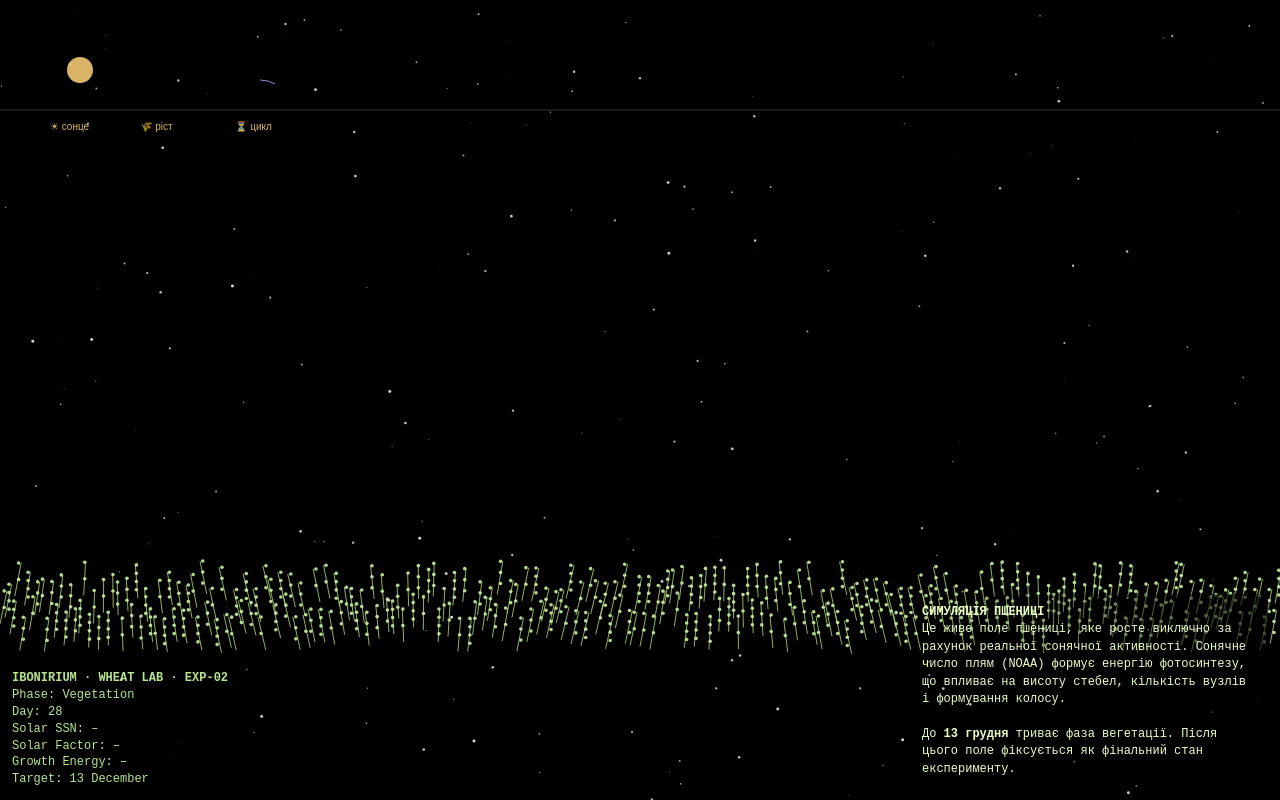
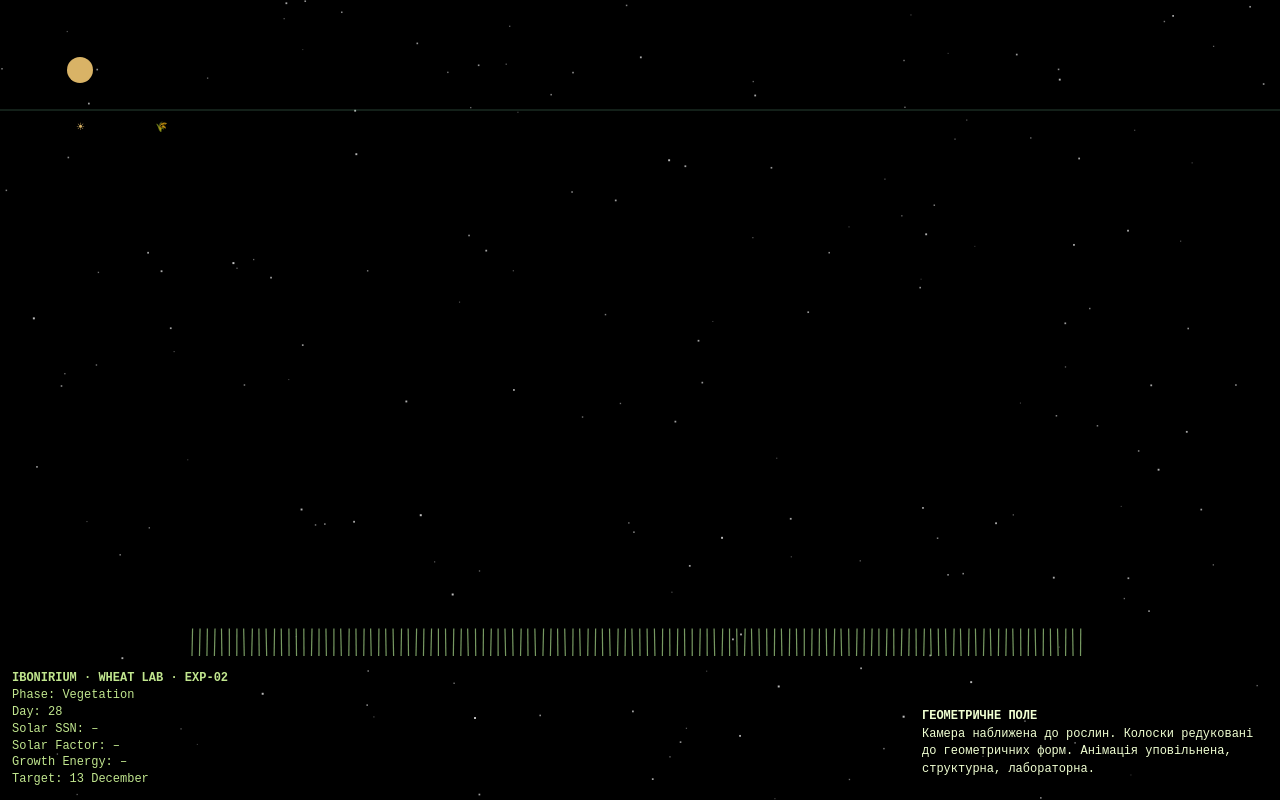
Before and after one commit to lavandaaudit/zeek, a plain HTML site: page index.html in a window 1280 px wide. Drawn offline with Linux system fonts and the light colour scheme; no server answers.

Commit message:
Update index.html

```diff
--- a/index.html
+++ b/index.html
@@ -18,7 +18,7 @@ canvas { position:fixed; inset:0; }
   position:fixed;
   bottom:12px; left:12px;
   font-family:monospace;
-  color:#caff9e;
+  color:#d6ff9e;
   font-size:12px;
   line-height:1.4;
   opacity:0.9;
@@ -30,7 +30,7 @@ canvas { position:fixed; inset:0; }
   max-width:360px;
   font-family:monospace;
   font-size:12px;
-  color:#eaffc7;
+  color:#f0ffd2;
   line-height:1.45;
   background:linear-gradient(to left,rgba(0,0,0,0.65),transparent);
   padding:10px 14px;
@@ -54,12 +54,9 @@ Target: 13 December
 </div>
 
 <div id="panel">
-<b>СИМУЛЯЦІЯ ПШЕНИЦІ</b><br>
-Це живе поле пшениці, яке росте виключно за рахунок реальної сонячної активності.
-Сонячне число плям (NOAA) формує енергію фотосинтезу, що впливає на висоту стебел,
-кількість вузлів і формування колосу.<br><br>
-До <b>13 грудня</b> триває фаза вегетації. Після цього поле фіксується
-як фінальний стан експерименту.
+<b>ГЕОМЕТРИЧНЕ ПОЛЕ</b><br>
+Камера наближена до рослин. Колоски редуковані до геометричних форм.
+Анімація уповільнена, структурна, лабораторна.
 </div>
 
 <script>
@@ -81,27 +78,25 @@ addEventListener('resize', resize);
 resize();
 
 /* ===== STAR FIELD ===== */
-const stars = Array.from({length:260},()=>({
+const stars = Array.from({length:180},()=>({
   x:Math.random(), y:Math.random(), z:Math.random()
 }));
 
 function drawStars(){
   sctx.clearRect(0,0,starCanvas.width,starCanvas.height);
   stars.forEach(st=>{
-    st.y += 0.0002*(1+st.z);
+    st.y += 0.00015*(1+st.z);
     if(st.y>1) st.y=0;
-    sctx.globalAlpha = 0.25 + st.z*0.6;
+    sctx.globalAlpha = 0.25 + st.z*0.5;
     sctx.fillStyle = "#fff";
-    sctx.beginPath();
-    sctx.arc(st.x*starCanvas.width, st.y*starCanvas.height, st.z*1.5, 0, Math.PI*2);
-    sctx.fill();
+    sctx.fillRect(
+      st.x*starCanvas.width,
+      st.y*starCanvas.height,
+      1+st.z,
+      1+st.z
+    );
   });
   sctx.globalAlpha = 1;
-}
-
-/* ===== NOISE ===== */
-function noise(x,y){
-  return Math.sin(x*17.31 + y*91.7)*43758.5453 % 1;
 }
 
 /* ===== ENV DATA ===== */
@@ -109,61 +104,63 @@ let solarSSN = 0;
 let solarFactor = 1;
 let growthEnergy = 0;
 
-/* ===== WHEAT PLANTS ===== */
+/* ===== GEOMETRIC WHEAT ===== */
 class Wheat {
   constructor(x){
     this.x = x;
     this.age = 0;
-    this.maxAge = 1 + Math.random()*0.5;
-    this.nodes = 2 + Math.floor(Math.random()*3);
+    this.maxAge = 1;
+    this.modules = 6 + Math.floor(Math.random()*4);
+    this.phase = Math.random()*Math.PI*2;
   }
 
   grow(){
-    this.age += 0.0005 * solarFactor;
+    this.age += 0.00035 * solarFactor;
     if(this.age > this.maxAge) this.age = this.maxAge;
   }
 
   draw(){
-    const baseY = fieldCanvas.height*0.78 + noise(this.x,0)*30;
-    const height = this.age * 220 * solarFactor;
-    const sway = Math.sin(Date.now()*0.001 + this.x*0.01) * 8;
+    const baseY = fieldCanvas.height*0.82;
+    const height = this.age * 260 * solarFactor;
+
+    const sway =
+      Math.sin(Date.now()*0.0006 + this.phase) *
+      6 * this.age;
 
     let x = this.x;
     let y = baseY;
 
     // stem
-    fctx.strokeStyle = 'rgba(180,220,120,0.8)';
-    fctx.lineWidth = 1;
+    fctx.strokeStyle = 'rgba(170,220,140,0.7)';
+    fctx.lineWidth = 1.2;
     fctx.beginPath();
     fctx.moveTo(x, y);
     fctx.lineTo(x+sway, y-height);
     fctx.stroke();
 
-    // nodes
-    for(let i=1;i<=this.nodes;i++){
-      const ny = y - (height/this.nodes)*i;
-      fctx.beginPath();
-      fctx.arc(x+sway*0.6, ny, 1.8, 0, Math.PI*2);
-      fctx.fillStyle = 'rgba(200,240,160,0.9)';
-      fctx.fill();
-    }
+    // geometric ear (modules)
+    if(this.age > 0.5){
+      const mH = height*0.45;
+      const step = mH / this.modules;
 
-    // ear (колос)
-    if(this.age >= this.maxAge*0.8){
-      const earY = y-height;
-      fctx.strokeStyle = 'rgba(230,210,140,0.9)';
-      for(let i=0;i<6;i++){
+      for(let i=0;i<this.modules;i++){
+        const py = y-height + i*step;
+        const w = 6 + i*0.6;
+
+        fctx.strokeStyle = `rgba(230,210,150,${0.85 - i*0.05})`;
         fctx.beginPath();
-        fctx.moveTo(x+sway, earY+i*4);
-        fctx.lineTo(x+sway+6, earY+i*4-3);
+        fctx.moveTo(x+sway-w, py);
+        fctx.lineTo(x+sway, py-step*0.6);
+        fctx.lineTo(x+sway+w, py);
         fctx.stroke();
       }
     }
   }
 }
 
-const wheatField = Array.from({length:260},(_,i)=>
-  new Wheat((i/260)*innerWidth)
+/* ===== FIELD (CAMERA CLOSER) ===== */
+const wheatField = Array.from({length:120},(_,i)=>
+  new Wheat(innerWidth*0.15 + (i/120)*innerWidth*0.7)
 );
 
 /* ===== NOAA SOLAR API ===== */
@@ -186,7 +183,7 @@ async function updateSolar(){
   }
 }
 updateSolar();
-setInterval(updateSolar, 1800000);
+setInterval(updateSolar,1800000);
 
 /* ===== SENSORS ===== */
 function drawSensors(){
@@ -199,29 +196,18 @@ function drawSensors(){
   scx.lineTo(sensorCanvas.width,baseY);
   scx.stroke();
 
-  // sun
   scx.fillStyle='rgba(255,210,120,0.85)';
   scx.beginPath();
   scx.arc(80, baseY-40, 10+solarFactor*3, 0, Math.PI*2);
   scx.fill();
-  scx.fillText('☀ сонце', 50, baseY+20);
+  scx.fillText('☀', 76, baseY+20);
 
-  // growth
   scx.strokeStyle='rgba(180,240,150,0.9)';
   scx.beginPath();
   scx.moveTo(160, baseY);
   scx.lineTo(160, baseY-growthEnergy*28);
   scx.stroke();
-  scx.fillText('🌾 ріст', 140, baseY+20);
-
-  // time
-  const now = new Date();
-  const t = Math.min(1,(now-START_DATE)/(STOP_DATE-START_DATE));
-  scx.strokeStyle='rgba(180,180,255,0.8)';
-  scx.beginPath();
-  scx.arc(260, baseY, 30, -Math.PI/2, -Math.PI/2+t*Math.PI*2);
-  scx.stroke();
-  scx.fillText('⏳ цикл', 235, baseY+20);
+  scx.fillText('🌾', 155, baseY+20);
 }
 
 /* ===== TIME ===== */
@@ -251,7 +237,6 @@ function loop(){
       w.draw();
     });
   }
-
   requestAnimationFrame(loop);
 }
 loop();
```
